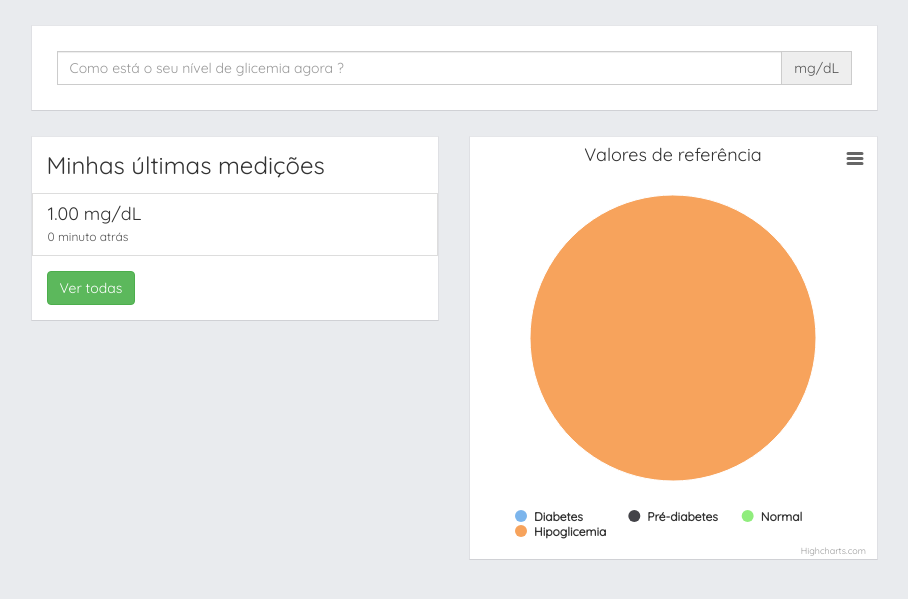
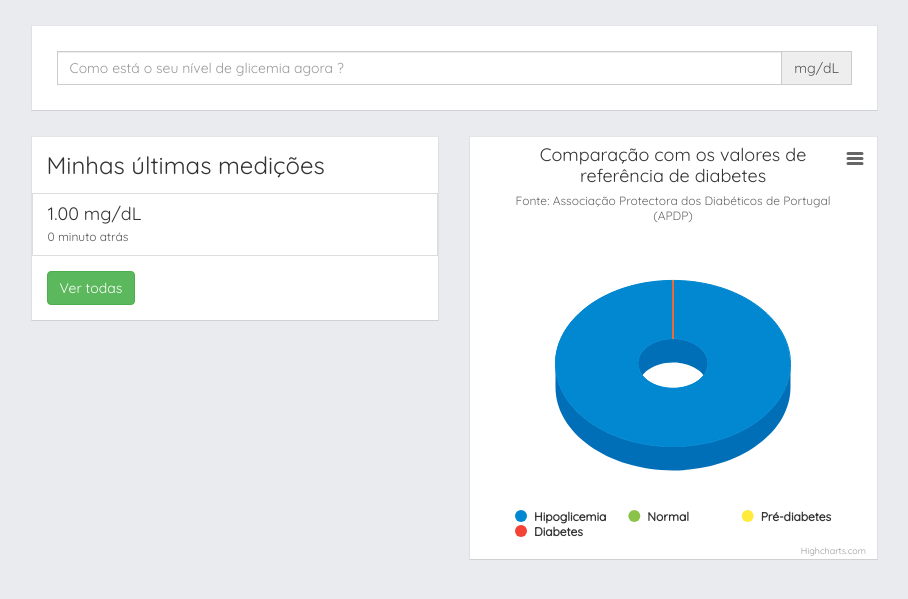
Before and after one commit to weynelucas/GlucoseMonitor, a Django app: page /measures/ in a window 1280 px wide. Shown: the top 599 px of the page, without its empty margins (332-1240 px from the left). Run offline with Django 3.2, Linux system fonts and the light colour scheme; a user stored in the database is signed in; tables that the repository leaves empty hold one stand-in row (values such as "Sample post"); some libraries are stand-ins or nearby versions.

Commit message:
Pie chart e labels de erro

```diff
--- a/GlucoseMonitor/static/css/master.css
+++ b/GlucoseMonitor/static/css/master.css
@@ -54,7 +54,11 @@ body {
     padding: 15px;
 }
 
-/* Remove padding of Bootstrap columns */
+/* Remove padding and margin of Bootstrap components */
 .no-padding {
-   padding: 0 !important;
+   padding: 0;
 }
+
+.no-margin {
+    margin: 0;
+}
--- a/GlucoseMonitor/templates/base.html
+++ b/GlucoseMonitor/templates/base.html
@@ -21,6 +21,7 @@
     <script src="https://cdn.jsdelivr.net/momentjs/2.14.1/moment-with-locales.min.js" charset="utf-8"></script>
     <script src="https://code.highcharts.com/highcharts.js"></script>
     <script src="https://code.highcharts.com/modules/exporting.js"></script>
+    <script src="https://code.highcharts.com/highcharts-3d.js"></script>
     {% block script %}
     {% endblock %}
 </body>
--- a/measures/templates/measures/index.html
+++ b/measures/templates/measures/index.html
@@ -8,13 +8,16 @@
         <div class="col-md-9">
             <form class="form-box" action="." method="post">{% csrf_token %}
                 <div class="form-box-content">
-                    <div class="input-group">
-                        {{ form.value }}
-                        <span class="input-group-addon">mg/dL</span>
+                    <div class="form-group no-margin">
+                        <div class="input-group">
+                            {{ form.value }}
+                            <span class="input-group-addon">mg/dL</span>
+                        </div>
                     </div>
+
+                    <input type="hidden" name="datetime">
+                    <input type="hidden" name="user" value="{{ request.user.id }}">
                 </div>
-                <input type="hidden" name="datetime">
-                <input type="hidden" name="user" value="{{ request.user.id }}">
             </form>
             <div class="row">
                 <div class="col-md-6">
@@ -63,30 +66,43 @@
             return true;
         });
         // Init parsley validation behavior
-        $("form").parsley();
+        $("form").parsley({
+            errorClass: 'has-error',
+            classHandler: function (el) {
+                return el.$element.closest('.form-group');
+            },
+            errorsContainer: function(el) {
+                return el.$element.closest('.form-group');
+            },
+            errorsWrapper: "<span class='help-block'></span>",
+            errorTemplate: "<span></span>",
+        });
 
 
         // Build the chart
         $('#container').highcharts({
             chart: {
-                plotBackgroundColor: null,
-                plotBorderWidth: null,
-                plotShadow: false,
                 type: 'pie',
+                options3d: {
+                    enabled: true,
+                    alpha: 45
+                },
                 style: {
-                    fontFamily: 'Quicksand'
+                    fontFamily: 'Quicksand',
+                    fontSize: '12px',
                 },
             },
+            colors: ['#0288D1', '#8BC34A', '#FFEB3B', '#F44336'],
             title: {
-                text: 'Valores de referência'
+                text: 'Comparação com os valores de referência de diabetes',
             },
-            tooltip: {
-                pointFormat: '{series.name}: <b>{point.percentage:.1f}%</b>'
+            subtitle: {
+                text: 'Fonte: Associação Protectora dos Diabéticos de Portugal (APDP)'
             },
             plotOptions: {
                 pie: {
-                    allowPointSelect: true,
-                    cursor: 'pointer',
+                    innerSize: 70,
+                    depth: 45,
                     dataLabels: {
                         enabled: false
                     },
@@ -94,20 +110,19 @@
                 }
             },
             series: [{
-                name: 'Total',
-                colorByPoint: true,
+                name: 'Medições',
                 data: [{
-                    name: 'Diabetes',
-                    y: {{ stats.diabetes }}
-                }, {
-                    name: 'Pré-diabetes',
-                    y: {{ stats.pre_diabetes }},
+                    name: 'Hipoglicemia',
+                    y: {{ stats.hypoglycemia }}
                 }, {
                     name: 'Normal',
                     y: {{ stats.normal }}
                 }, {
-                    name: 'Hipoglicemia',
-                    y: {{ stats.hypoglycemia }}
+                    name: 'Pré-diabetes',
+                    y: {{ stats.pre_diabetes }}
+                }, {
+                    name: 'Diabetes',
+                    y: {{ stats.diabetes }}
                 }]
             }]
         });
```
